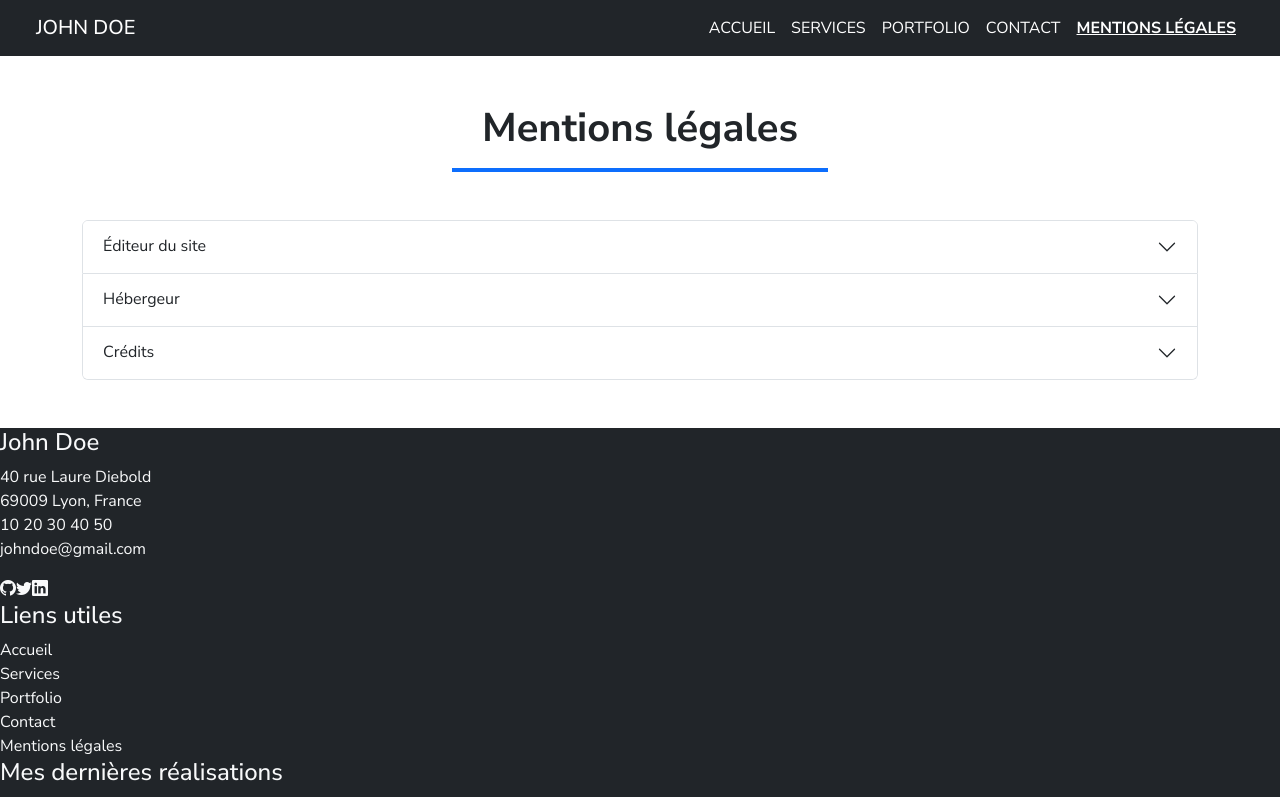
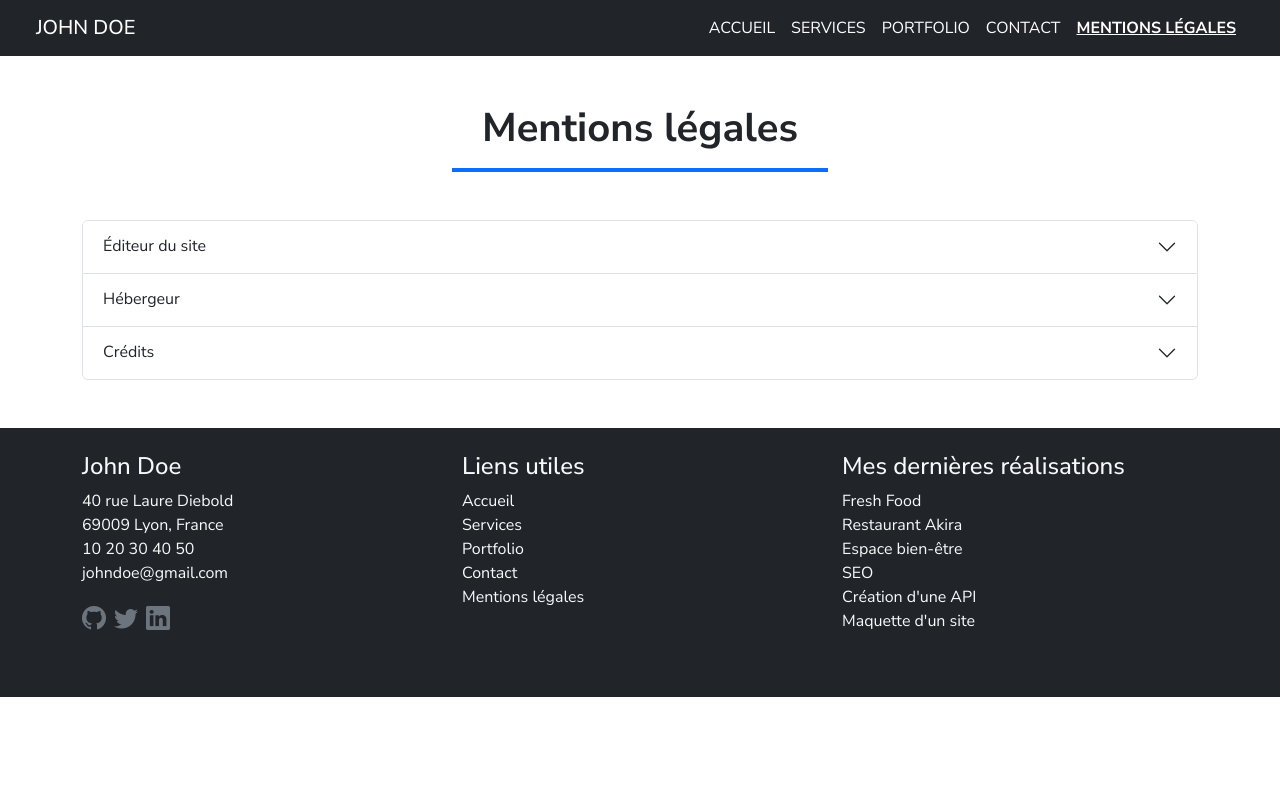
Before and after one commit to Lutch-1314/devoir-portfolio-bootstrap-react, a React (Create React App) app: page /legalnotice in a window 1280 px wide. Shown: the top 797 px of the page. Built offline with nearby package versions, Linux system fonts and the light colour scheme.

Commit message:
footer ok

```diff
--- a/src/other components/Footer.jsx
+++ b/src/other components/Footer.jsx
@@ -1,9 +1,12 @@
 import { Link } from "react-router";
+import './css/Footer.css';
 
 const Footer = () => {
     return (
-        <ul className="text-light bg-dark list-unstyled">
-            <li>
+      <footer className="text-light bg-dark py-4">
+        <div className="container">
+          <div className="row">
+            <div className="col-lg-4 col-md-6 mb-4">
               <h4>John Doe</h4>
               <address className="d-flex flex-column">
                 <span>40 rue Laure Diebold</span>
@@ -11,17 +14,17 @@ const Footer = () => {
                 <span>10 20 30 40 50</span>
                 <span>johndoe@gmail.com</span>
               </address>
-              <a href="https://github.com/Johndoedoestai/john" className="link-light text-decoration-none" target="blank">
-                <i className="bi bi-github"></i>
+              <a href="https://github.com/Johndoedoestai/john" className="social-link" target="_blank" rel="nofollow">
+                <i className="bi bi-github me-2 fs-4"></i>
               </a>
-              <a href="https://x.com/JohnDoe93668706" className="link-light text-decoration-none" target="blank">
-                <i className="bi bi-twitter"></i>
+              <a href="https://x.com/JohnDoe93668706" className="social-link" target="_blank" rel="nofollow">
+                <i className="bi bi-twitter me-2 fs-4"></i>
               </a>
-              <a href="https://www.linkedin.com/in/john-doe-1236ab364/" className="link-light text-decoration-none" target="blank">
-                <i className="bi bi-linkedin"></i>
+              <a href="https://www.linkedin.com/in/john-doe-1236ab364/" className="social-link" target="_blank" rel="nofollow">
+                <i className="bi bi-linkedin fs-4"></i>
               </a>
-            </li>
-            <li>
+            </div>
+            <div className="col-lg-4 col-md-6 mb-4">
               <h4>Liens utiles</h4>
               <ul className="list-unstyled">
                 <li><Link to="/" className="link-light text-decoration-none">Accueil</Link></li>
@@ -30,10 +33,11 @@ const Footer = () => {
                 <li><Link to="/contact" className="link-light text-decoration-none">Contact</Link></li>
                 <li><Link to="/legalnotice" className="link-light text-decoration-none">Mentions légales</Link></li>
               </ul>
-            </li>
-            <li>
+            </div>
+            <div className="col-lg-4 col-md-6 mb-4">
               <h4>Mes dernières réalisations</h4>
               <ul className="list-unstyled">
+                {/*Je n'ai pas mis de Link pour les liens suivants car ce sont des liens externes normalement*/}
                 <li><a href="/portfolio" className="link-light text-decoration-none">Fresh Food</a></li>
                 <li><a href="/portfolio" className="link-light text-decoration-none">Restaurant Akira</a></li>
                 <li><a href="/portfolio" className="link-light text-decoration-none">Espace bien-être</a></li>
@@ -41,8 +45,10 @@ const Footer = () => {
                 <li><a href="/portfolio" className="link-light text-decoration-none">Création d'une API</a></li>
                 <li><a href="/portfolio" className="link-light text-decoration-none">Maquette d'un site</a></li>
               </ul>
-            </li>
-        </ul>
+            </div>
+          </div>
+        </div>
+      </footer>
     )
 }
 
--- /dev/null
+++ b/src/other components/css/Footer.css
@@ -0,0 +1,8 @@
+.social-link .bi {
+  color: #6c757d;
+}
+
+.social-link:hover .bi {
+  color: gainsboro;
+  transition: color 0.3s ease;
+}
```
